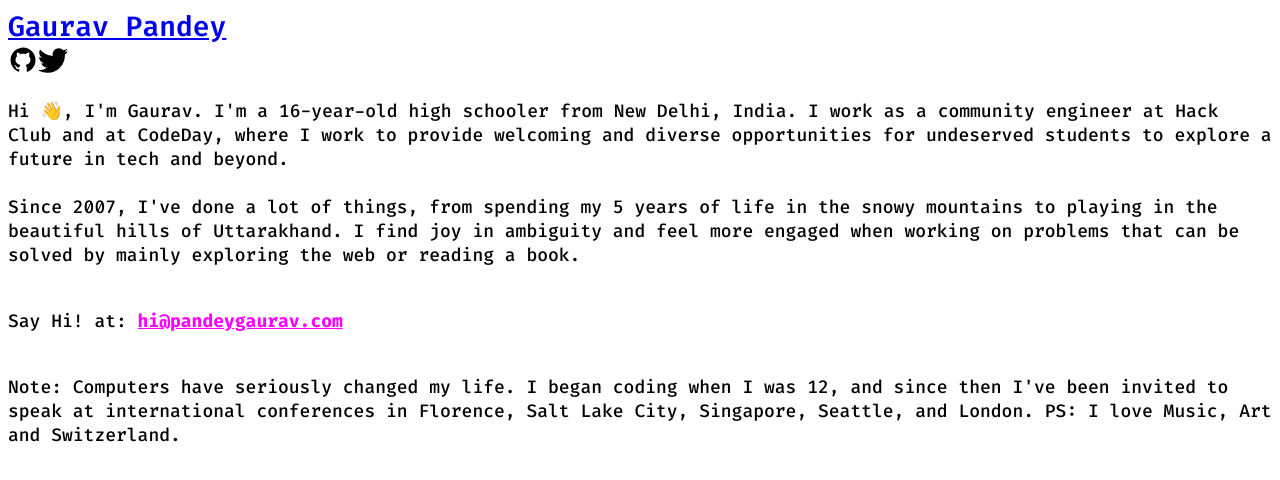
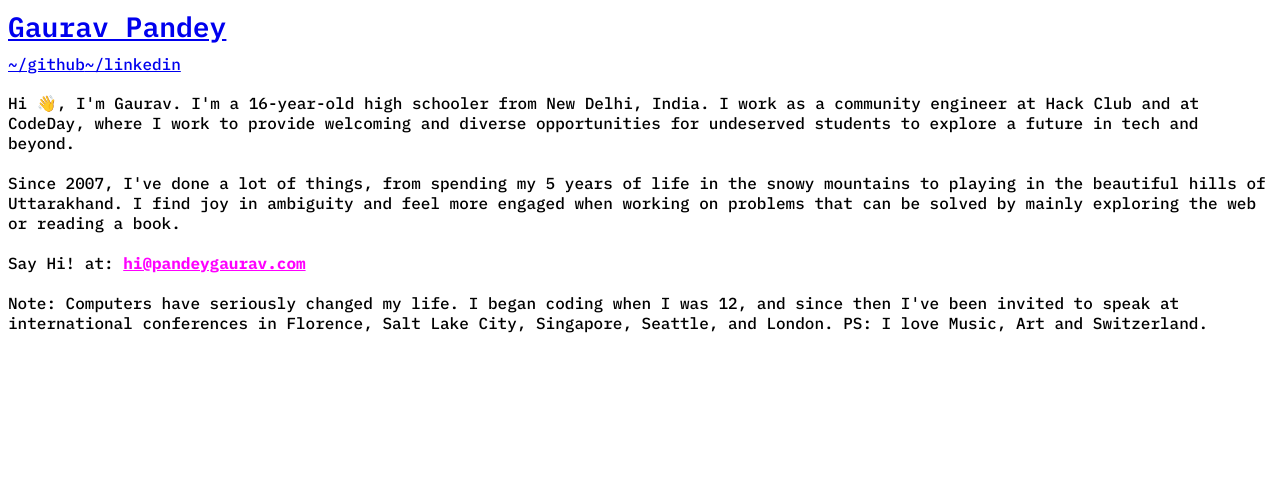
Before and after one commit to yednapg/blog, a Next.js app: page / in a window 1280 px wide. Shown: the top 480 px of the page. Built offline with nearby package versions, Linux system fonts and the light colour scheme.

Commit message:
added details

```diff
--- a/components/container.tsx
+++ b/components/container.tsx
@@ -3,5 +3,5 @@ type ContainerProps = {
 }
 
 export default function Container({ children }: ContainerProps) {
-  return <div className="container space-y-4 max-w-2xl m-auto px-4">{children}</div>
+  return <div className="container space-y-4 max-w-3xl m-auto">{children}</div>
 }
--- a/components/header.tsx
+++ b/components/header.tsx
@@ -7,9 +7,9 @@ export default function Header() {
       <Container>
         <nav className="flex justify-between items-center">
           <Link href="/" className="nav-text font-bold">Gaurav Pandey</Link>
-          <div className="flex items-center social-icons">
-            <a href="https://github.com/yednapg"><img src="../icons8-github.svg" alt="GitHub"/></a>
-            <a href="https://twitter.com/yednapg"><img src="../icons8-twitter.svg" alt="Twitter"/></a>
+          <div className="flex items-center social-text">
+            <a href="https://github.com/yednapg">~/github</a>
+            <a href="https://linkedin.com/in/yednapg">~/linkedin</a>
             {/* <Link href="/posts" className="text-decoration">Posts</Link>
             <Link href="/" className="text-decoration">Projects</Link>
             <Link href="/" className="text-decoration">Links</Link>
--- a/pages/index.tsx
+++ b/pages/index.tsx
@@ -5,7 +5,7 @@ function HomePage() {
   return (
     <>
       <Container>
-        <div className="space-y-4 max-w-2xl m-auto">
+        <div className="space-y-4 max-w-7xl m-auto">
           {/* <h1 className="text-2xl font-bold code-text">
            print("profile loading .. .. . 404 error")
           </h1> */}
@@ -17,17 +17,16 @@ function HomePage() {
             alt="Desk"
             />
           </div> */}
-          <p className="mt-4">
+          <p>
             Hi 👋, I'm Gaurav. I'm a 16-year-old high schooler from New Delhi, India. I work as a community engineer at Hack Club and at CodeDay, where I work to provide welcoming and diverse opportunities for undeserved students to explore a future in tech and beyond.
             <br/><br/>
             Since 2007, I've done a lot of things, from spending my 5 years of life in the snowy mountains to playing in the beautiful hills of Uttarakhand. I find joy in ambiguity and feel more engaged when working on problems that can be solved by mainly exploring the web or reading a book.
             <br/><br/>
-            <p>Say Hi! at: <a href='mailto:hi@pandeygaurav.com' className='pink'>hi@pandeygaurav.com</a></p>
-            <br/>
+            Say Hi! at: <a href='mailto:hi@pandeygaurav.com' className='pink'>hi@pandeygaurav.com</a>
+            <br/><br />
             Note: Computers have seriously changed my life. I began coding when I was 12, and since then I've been invited to speak at international conferences in Florence, Salt Lake City, Singapore, Seattle, and London. PS: I love Music, Art and Switzerland.</p>
         </div>
       </Container>
-
     </>
   )
 }
--- a/public/global.css
+++ b/public/global.css
@@ -1,7 +1,6 @@
-@import url('https://fonts.googleapis.com/css2?family=Fira+Code:wght@300;400;500;600;700&display=swap');
-* {
-    font-family: Fira Code !important;
-    font-size: 18px;
+@import url('https://fonts.googleapis.com/css2?family=IBM+Plex+Mono:ital,wght@0,100;0,200;0,300;0,400;0,500;0,600;0,700;1,100;1,200;1,300;1,400;1,500;1,600;1,700&display=swap');* {
+    font-family: 'IBM Plex Mono', monospace !important;
+    font-size: 16px;
     font-weight: 500;
 }
 
@@ -14,8 +13,9 @@
     height: 100%;
 }
 
-.social-icons {
-    gap: 15px;
+.social-text {
+    font-size: 24px;
+    gap: 10px;
 }
 
 .text-decoration{
```
